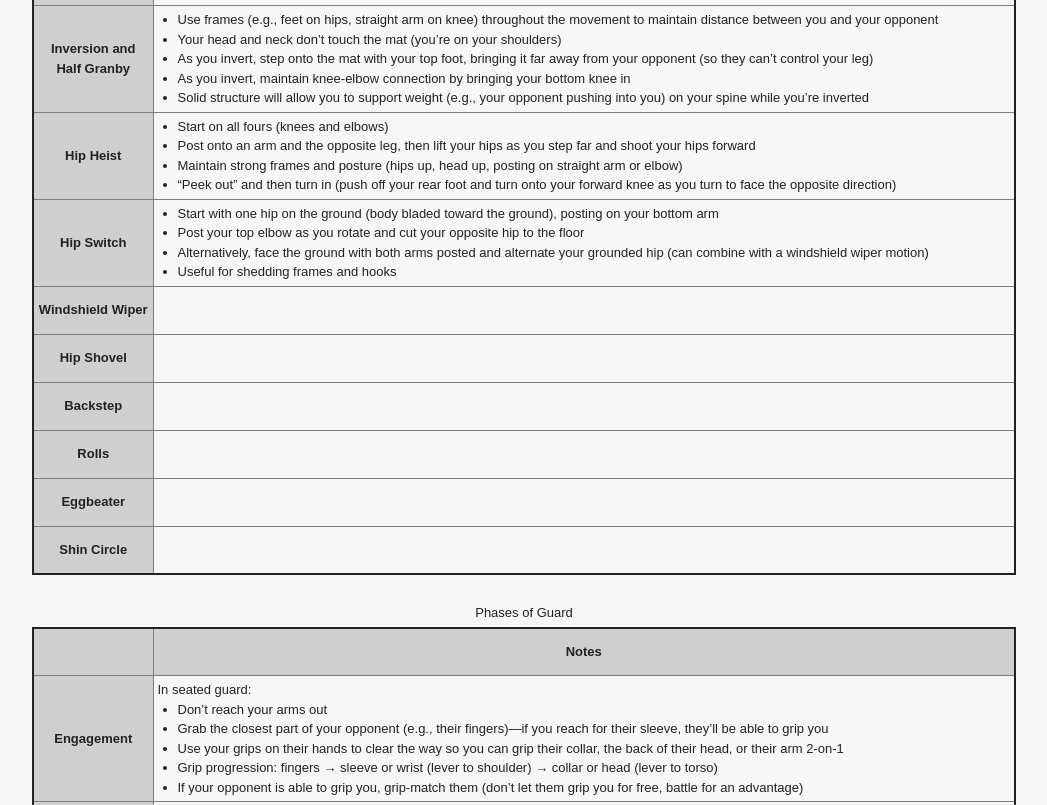
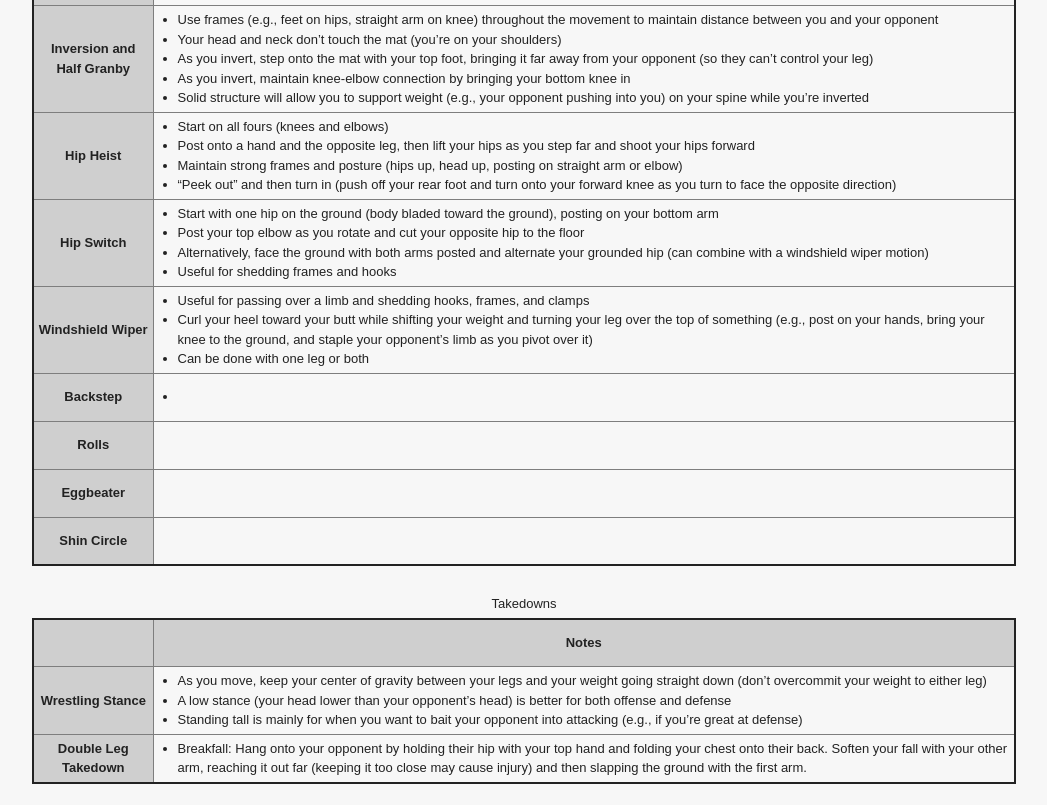
Before and after one commit to IntrepidToucan/intrepidtoucan.github.io, an Astro site: page /bjj in a window 1280 px wide. Shown: the part 1440-2245 px from the top of the page, without its empty margins (116-1163 px from the left). Built offline with nearby package versions, Linux system fonts and the light colour scheme; Astro itself is replaced by a stand-in of ours.

Commit message:
feat: add more BJJ notes

```diff
--- a/src/pages/bjj.astro
+++ b/src/pages/bjj.astro
@@ -5,8 +5,8 @@ import PageLayout from "@layouts/PageLayout.astro";
 <PageLayout pageTitle="BJJ">
   <div class="paragraphs-container">
     <p>
-      This is a small, tucked-away corner of my website where I track my
-      training progress in Brazilian jiu-jitsu.
+      This is a small corner of my website where I track my training progress in
+      Brazilian jiu-jitsu.
     </p>
 
     <h2>Principles</h2>
@@ -177,7 +177,7 @@ import PageLayout from "@layouts/PageLayout.astro";
             ><ul>
               <li>Start on all fours (knees and elbows)</li>
               <li>
-                Post onto an arm and the opposite leg, then lift your hips as
+                Post onto a hand and the opposite leg, then lift your hips as
                 you step far and shoot your hips forward
               </li>
               <li>
@@ -190,6 +190,8 @@ import PageLayout from "@layouts/PageLayout.astro";
                 direction)
               </li>
             </ul>
+          </td></tr
+        >
 
         <tr>
           <th scope="row">Hip Switch</th>
@@ -200,13 +202,13 @@ import PageLayout from "@layouts/PageLayout.astro";
                 ground), posting on your bottom arm
               </li>
               <li>
-                    Post your top elbow as you rotate and cut your opposite hip
-                    to the floor
+                Post your top elbow as you rotate and cut your opposite hip to
+                the floor
               </li>
               <li>
                 Alternatively, face the ground with both arms posted and
-                    alternate your grounded hip (can combine with a windshield
-                    wiper motion)
+                alternate your grounded hip (can combine with a windshield wiper
+                motion)
               </li>
               <li>Useful for shedding frames and hooks</li>
             </ul>
@@ -215,17 +217,26 @@ import PageLayout from "@layouts/PageLayout.astro";
 
         <tr>
           <th scope="row">Windshield Wiper</th>
-              <td><ul></ul> </td>
-            </tr>
-
-            <tr>
-              <th scope="row">Hip Shovel</th>
-              <td><ul></ul> </td>
+          <td
+            ><ul>
+              <li>
+                Useful for passing over a limb and shedding hooks, frames, and
+                clamps
+              </li>
+              <li>
+                Curl your heel toward your butt while shifting your weight and
+                turning your leg over the top of something (e.g., post on your
+                hands, bring your knee to the ground, and staple your opponent’s
+                limb as you pivot over it)
+              </li>
+              <li>Can be done with one leg or both</li>
+            </ul>
+          </td>
         </tr>
 
         <tr>
           <th scope="row">Backstep</th>
-              <td><ul></ul> </td>
+          <td><ul><li></li></ul></td>
         </tr>
 
         <tr>
@@ -242,8 +253,57 @@ import PageLayout from "@layouts/PageLayout.astro";
           <th scope="row">Shin Circle</th>
           <td><ul></ul> </td>
         </tr>
+      </tbody>
+    </table>
+
+    <table>
+      <caption>Takedowns</caption>
+
+      <thead>
+        <tr>
+          <th scope="col" style="width: 120px"></th>
+          <th scope="col">Notes</th>
+        </tr>
+      </thead>
+
+      <tbody>
+        <tr>
+          <th scope="row">Wrestling Stance</th>
+          <td
+            ><ul>
+              <li>
+                As you move, keep your center of gravity between your legs and
+                your weight going straight down (don’t overcommit your weight to
+                either leg)
+              </li>
+              <li>
+                A low stance (your head lower than your opponent’s head) is
+                better for both offense and defense
+              </li>
+              <li>
+                Standing tall is mainly for when you want to bait your opponent
+                into attacking (e.g., if you’re great at defense)
+              </li>
+            </ul>
           </td>
         </tr>
+
+        <tr>
+          <th scope="row">Double Leg Takedown</th>
+          <td
+            ><ul>
+              <li>
+                Breakfall: Hang onto your opponent by holding their hip with
+                your top hand and folding your chest onto their back. Soften
+                your fall with your other arm, reaching it out far (keeping it
+                too close may cause injury) and then slapping the ground with
+                the first arm.
+              </li>
+            </ul>
+          </td>
+        </tr>
+      </tbody>
+    </table>
 
     <table>
       <caption>Phases of Guard</caption>
@@ -263,23 +323,24 @@ import PageLayout from "@layouts/PageLayout.astro";
             <ul>
               <li>Don’t reach your arms out</li>
               <li>
-                    Grab the closest part of your opponent (e.g., their
-                    fingers)—if you reach for their sleeve, they’ll be able to
-                    grip you
+                Grab the closest part of your opponent (e.g., their fingers)—if
+                you reach for their sleeve, they’ll be able to grip you
               </li>
               <li>
-                    Use your grips on their hands to clear the way so you can
-                    grip their collar, the back of their head, or their arm
-                    2-on-1
+                Use your grips on their hands to clear the way so you can grip
+                their collar, the back of their head, or their arm 2-on-1
               </li>
               <li>
-                    Grip progression: fingers → sleeve or wrist (lever to
-                    shoulder) → collar or head (lever to torso)
+                Grip progression: fingers → sleeve or wrist (lever to shoulder)
+                → collar or head (lever to torso)
               </li>
               <li>
-                    If your opponent is able to grip you, grip-match them (don’t
-                    let them grip you for free, battle for an advantage)
+                If your opponent is able to grip you, grip-match them (don’t let
+                them grip you for free, battle for an advantage)
               </li>
+            </ul></td
+          >
+        </tr>
 
         <tr>
           <th scope="row">Maintenance</th>
@@ -292,10 +353,9 @@ import PageLayout from "@layouts/PageLayout.astro";
             In recumbent guard:
             <ul>
               <li>
-                          Use knee-elbow connection to prevent guard passes
-                          (adjust your elbow placement based on the
-                          situation—e.g., protecting against a knee wedge versus
-                          an underhook)
+                Use knee-elbow connection to prevent guard passes (adjust your
+                elbow placement based on the situation—e.g., protecting against
+                a knee wedge versus an underhook)
               </li>
             </ul>
 
@@ -303,19 +363,18 @@ import PageLayout from "@layouts/PageLayout.astro";
             <ul>
               <li>
                 Frame against the leading edge (often the knee/shin or
-                          shoulder/upper arm), then mobilize your hips to reset
-                          your angle
+                shoulder/upper arm), then mobilize your hips to reset your angle
               </li>
 
               <li>
-                          If your hips get turned, maintain posture by turning
-                          your torso to match
+                If your hips get turned, maintain posture by turning your torso
+                to match
               </li>
             </ul>
           </td>
         </tr>
-                </ul>
-              </td>
+      </tbody>
+    </table>
 
     <table>
       <caption>Guards</caption>
@@ -334,8 +393,8 @@ import PageLayout from "@layouts/PageLayout.astro";
             ><ul>
               <li>Feet close together</li>
               <li>
-                          Hands above your feet, not behind (your hands are your
-                          first layer of defense)
+                Hands above your feet, not behind (your hands are your first
+                layer of defense)
               </li>
               <li>
                 Elbows framed inside your shins to maintain knee-elbow
@@ -345,17 +404,30 @@ import PageLayout from "@layouts/PageLayout.astro";
           </td>
         </tr>
       </tbody>
+    </table>
+
+    <table>
+      <caption>Escapes</caption>
+
+      <thead>
+        <tr>
+          <th scope="col" style="width: 120px"></th>
+          <th scope="col">Notes</th>
+        </tr>
+      </thead>
+
+      <tbody>
+        <tr>
+          <th scope="row">Mount</th>
+          <td><ul></ul> </td>
+        </tr>
+      </tbody>
+    </table>
+  </div>
 
   <style>
     h2 {
       text-align: center;
     }
   </style>
-              </table>
-            </tr>
-          </tbody>
-        </table>
-      </tbody>
-    </table>
-  </div>
 </PageLayout>
```
Lines whose indentation alone changed are shown as unchanged.
